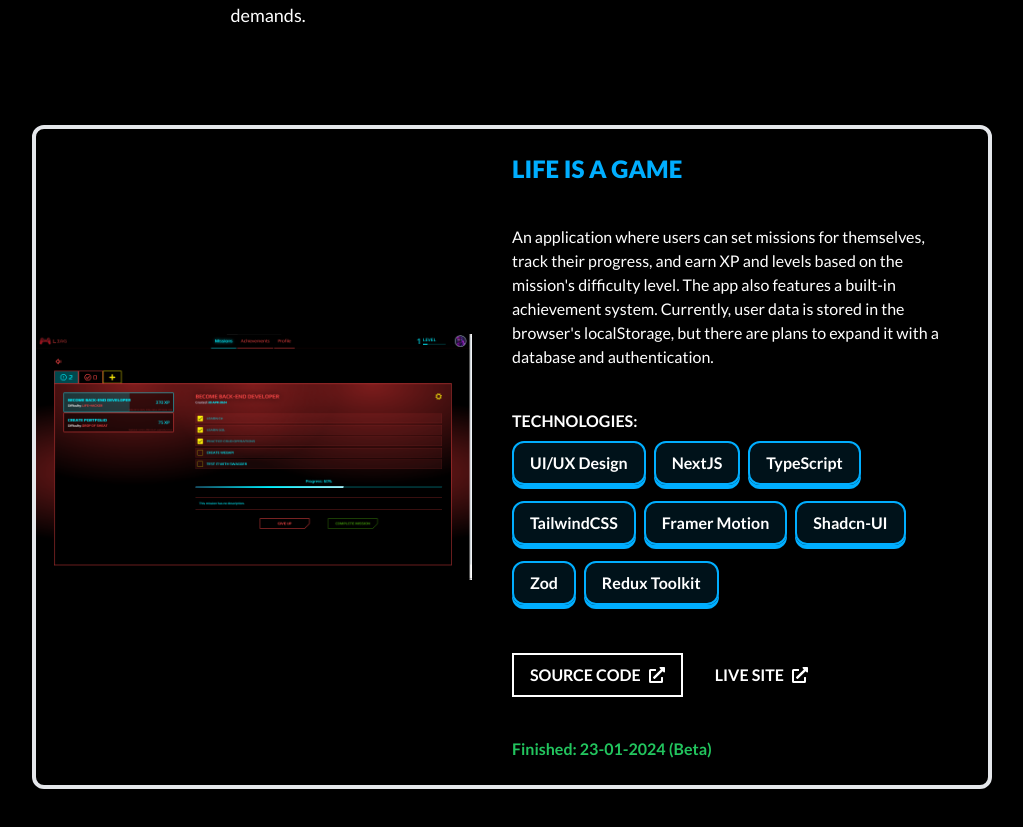
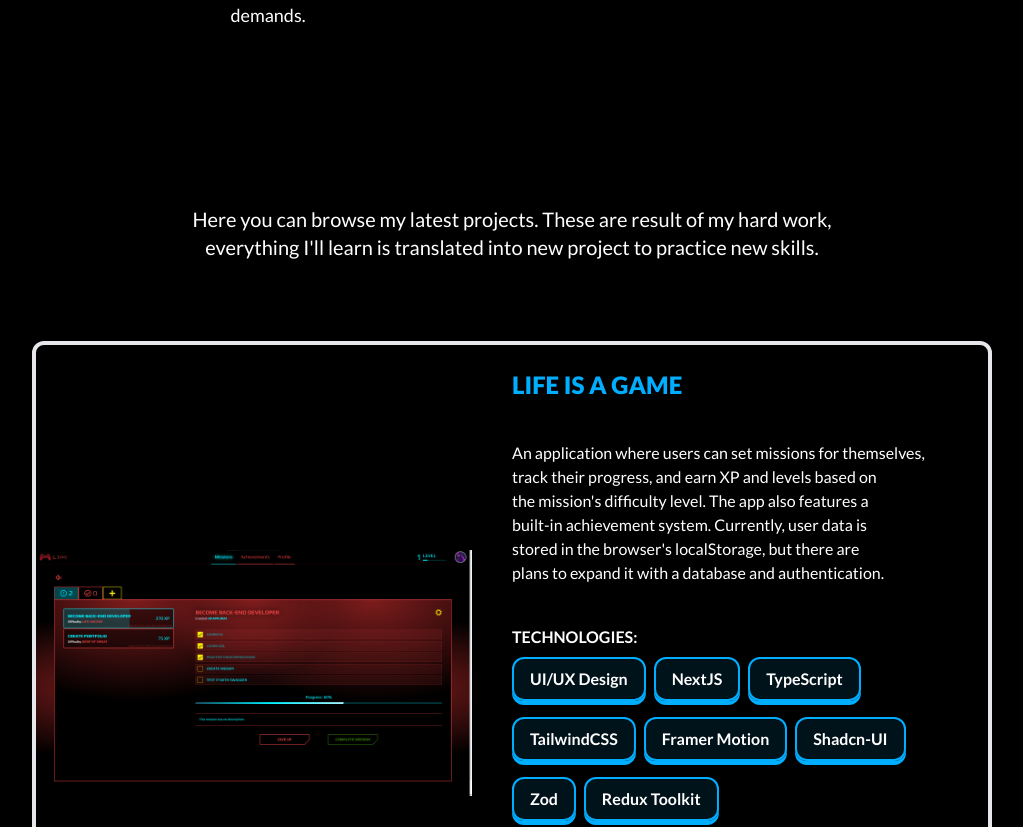
Before and after one commit to BBualdo/Portfolio.BBualdo, a Next.js app: page / in a window 1280 px wide. Shown: the part 2123-2950 px from the top of the page, without its empty margins (128-1151 px from the left). Built offline with nearby package versions, Linux system fonts and the light colour scheme; a web font is replaced by a local one.

Commit message:
Removed dynamic order setting from tailwind class and put it into inline styles

```diff
--- a/src/app/globals.css
+++ b/src/app/globals.css
@@ -25,6 +25,14 @@
     @apply text-7xl font-bold;
   }
 
+  h1,
+  h2,
+  h3,
+  h4,
+  p {
+    @apply text-balance;
+  }
+
   h2 {
     @apply text-4xl;
   }
--- a/src/components/Projects.tsx
+++ b/src/components/Projects.tsx
@@ -9,11 +9,12 @@
     // image desktop
     return (
       <div key={project.id} className="flex rounded-xl border-4">
-        <div className={`relative order-${firstOrder} flex-1`}>
+        <div className="relative flex-1" style={{ order: firstOrder }}>
           <Image src={project.image.desktop} alt="" fill objectFit="contain" />
         </div>
         <div
-          className={`order-${secondOrder} flex flex-1 flex-col gap-10 px-10 py-6`}
+          className="flex flex-1 flex-col gap-10 px-10 py-6"
+          style={{ order: secondOrder }}
         >
           <p className="text-2xl font-black uppercase text-viceCyan">
             {project.name}
@@ -60,9 +61,13 @@
   });
 
   return (
-    <section id="projects">
-      <div>
-        <h3></h3>
+    <section id="projects" className="py-20">
+      <div className="flex flex-col items-center gap-20">
+        <h4 className="w-[800px] text-center">
+          Here you can browse my latest projects. These are result of my hard
+          work, everything I'll learn is translated into new project to practice
+          new skills.
+        </h4>
         <div className="flex flex-col gap-20">{projectsElement}</div>
       </div>
     </section>
```
